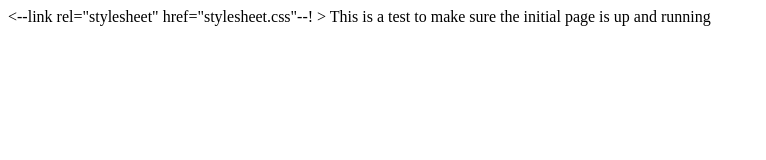
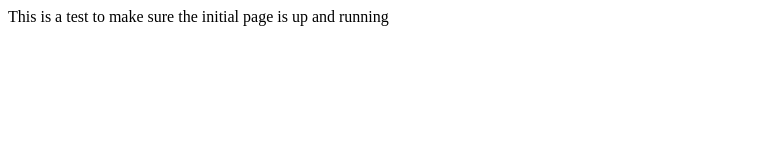
Before and after one commit to PepperSoftware98/PepperSoftware98.github.io, a plain HTML site: page index.html in a window 1280 px wide. Shown: the whole page, without its empty margins (0-766 px from the left). Drawn offline with Linux system fonts and the light colour scheme.

Commit message:
Update index.html

```diff
--- a/index.html
+++ b/index.html
@@ -1,7 +1,7 @@
 <!DOCTYPE html>
 <html>
   <head>
-    <--link rel="stylesheet" href="stylesheet.css"--! >
+    <!-- Make sure to link CSS stylesheet -->
   </head>
   <body>
     This is a test to make sure the initial page is up and running
```
